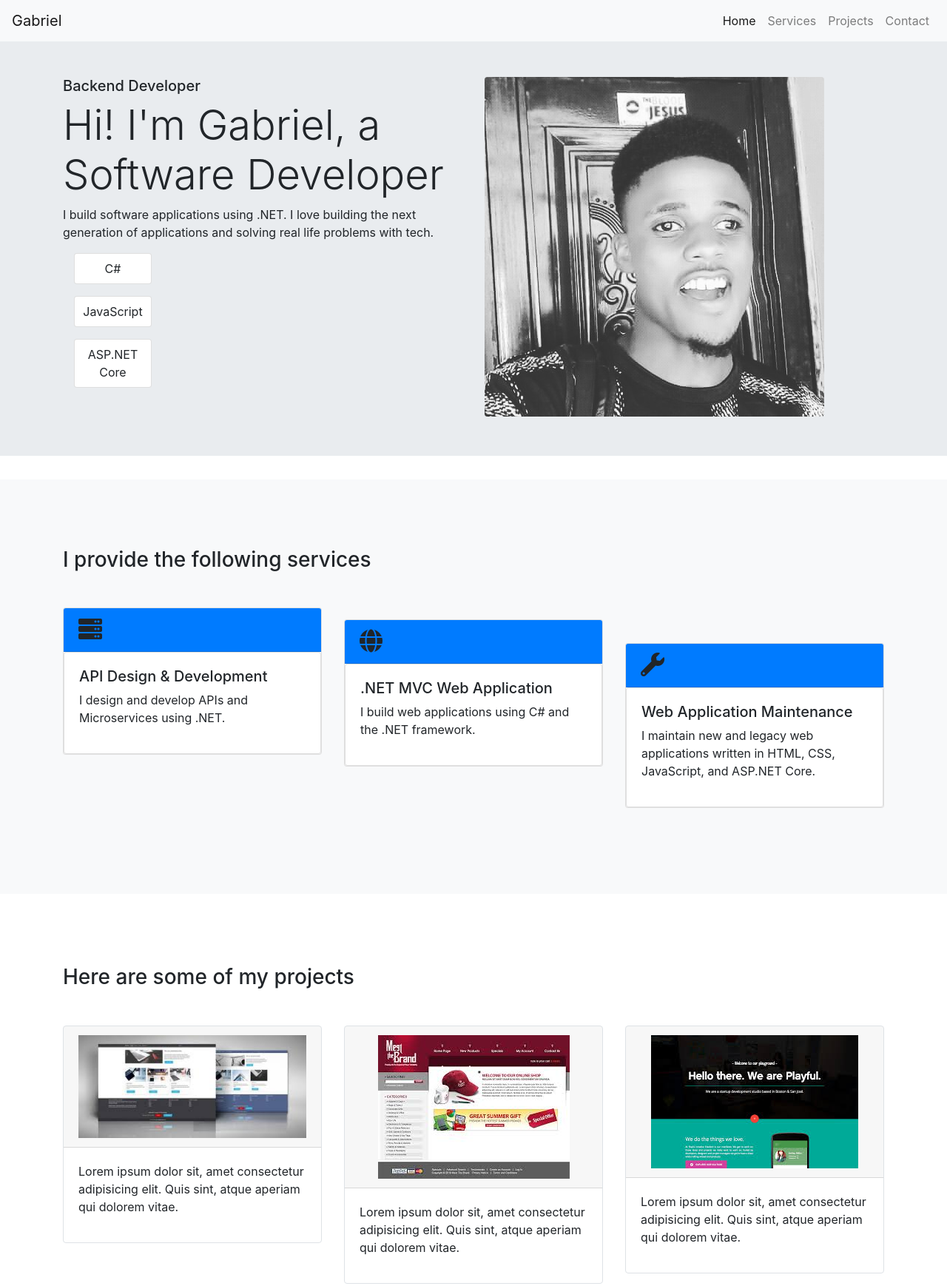
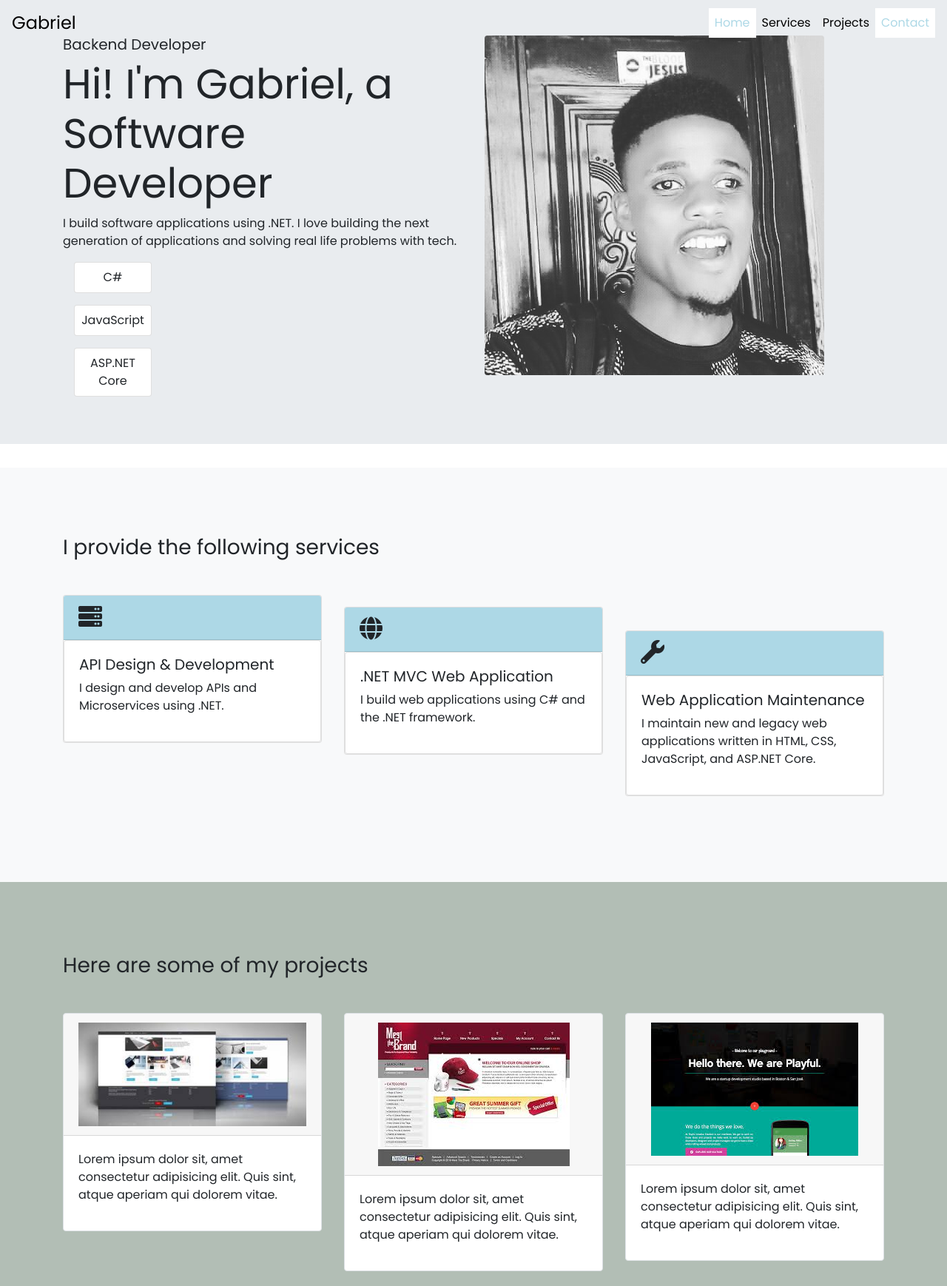
Before and after one commit to Iamkemical/Portfolio, a plain HTML site: page index.html in a window 1280 px wide. Shown: the top 1738 px of the page at 74% size. Drawn offline with nearby package versions, Linux system fonts and the light colour scheme.

Commit message:
Fix navbar bug and added CSS animation library

```diff
--- a/css/style.css
+++ b/css/style.css
@@ -12,6 +12,38 @@ body{
 
 .height {
     min-height: 70vh;
+}
+
+/* Navbar */
+.navbar {
+    background: transparent !important;
+    transition: 1.5s;
+}
+.navbar.scrolled {
+    background: #add8e6 !important;
+    transition: 1.5s;
+}
+.navbar-light .navbar-nav .active > .nav-link, .navbar-light .navbar-nav .nav-link.active, .navbar-light .navbar-nav .nav-link.show, .navbar-light .navbar-nav .show > .nav-link{
+    color: #add8e6;
+    background: #fff;
+}
+.navbar-light .navbar-nav .active>.nav-link:hover {
+    color:#000;
+}
+.navbar-light .navbar-nav .nav-link {
+    color: #000;
+}
+.navbar-light .navbar-nav .nav-link:hover,
+.navbar-light .navbar-nav .nav-link:focus{
+    color: #000;
+}
+.navbar-light .navbar-brand,
+.navbar-light .navbar-brand:hover,
+.navbar-light .navbar-brand:focus
+.navbar-light .navbar-brand:visited {
+    color: #000;
+    font-size: 1.5rem;
+    font-weight: 400;
 }
 
 /* Services */
@@ -46,9 +78,21 @@ div .footer-icon {
 .p-card:hover {
     cursor: pointer;
     transform: translateX(-50px);
-    background: #047aed;
+    background: #add8e6;
 }
 
 .p-card {
     transition: transform 1s ease-in-out;
 }
+
+.footer {
+    background: #add8e6;
+}
+
+.project-section {
+    background: #b2beb5;
+}
+
+.card-bg {
+    background: #add8e6;
+}
--- a/index.html
+++ b/index.html
@@ -6,8 +6,6 @@
     <title>Gabriel Isaac - Software Engineer</title>
     <!--google fonts-->
     <link href="https://fonts.googleapis.com/css2?family=Poppins:wght@400&display=swap" rel="stylesheet">
-    <!-- CSS -->
-    <link rel="stylesheet" href="css/style.css">
     <!-- Booststrap css -->
     <link rel="stylesheet" href="https://cdn.jsdelivr.net/npm/bootstrap@4.5.3/dist/css/bootstrap.min.css"
     integrity="sha384-TX8t27EcRE3e/ihU7zmQxVncDAy5uIKz4rEkgIXeMed4M0jlfIDPvg6uqKI2xXr2"
@@ -16,11 +14,15 @@
     <link rel="stylesheet" href="https://cdnjs.cloudflare.com/ajax/libs/font-awesome/5.15.1/css/all.min.css"
      integrity="sha512-+4zCK9k+qNFUR5X+cKL9EIR+ZOhtIloNl9GIKS57V1MyNsYpYcUrUeQc9vNfzsWfV28IaLL3i96P9sdNyeRssA=="
      crossorigin="anonymous" />
+     <!-- Animation css -->
+    <link rel="stylesheet" href="https://unpkg.com/aos@next/dist/aos.css" />
+    <!-- CSS -->
+    <link rel="stylesheet" href="css/style.css">
 </head>
-<body>
+<body data-spy="scroll" data-target=".navbar" data-offset="50">
     <!-- Navbar section -->
     <header>
-    <nav class="navbar navbar-expand-lg navbar-light bg-light">
+    <nav class="navbar navbar-expand-lg navbar-light bg-light fixed-top">
         <a class="navbar-brand" href="#">Gabriel</a>
         <button class="navbar-toggler" type="button" data-toggle="collapse" data-target="#navbarSupportedContent" aria-controls="navbarSupportedContent" aria-expanded="false" aria-label="Toggle navigation">
           <span class="navbar-toggler-icon"></span>
@@ -51,13 +53,13 @@
             <div class="container h100">
                 <div class="row">
                     <div class="col-lg-6 col-sm-12">
-                        <h5 class="display-6">Backend Developer</h5>
-                        <h2 class="display-4">Hi! I'm Gabriel, a Software Developer</h2>
-                        <p>I build software applications using .NET. I love
+                        <h5 data-aos="fade-up" data-aos-delay="0" data-aos-duration="1000" class="display-6">Backend Developer</h5>
+                        <h2 data-aos="fade-up" data-aos-delay="500" data-aos-duration="1000" class="display-4">Hi! I'm Gabriel, a Software Developer</h2>
+                        <p data-aos="fade-up" data-aos-delay="500" data-aos-duration="1000">I build software applications using .NET. I love
                             building the next generation of applications and solving
                             real life problems with tech.
                         </p>
-                        <div >
+                        <div data-aos="fade-up" data-aos-delay="500" data-aos-duration="1000">
                             <div class="col-lg-3 col-md-6 col-sm-6">
                                 <p class="card text-center rounded py-2 p-card">C#</p>
                             </div>
@@ -69,7 +71,7 @@
                             </div>
                         </div>
                     </div>
-                    <div class="col-lg-6 col-sm-12 mx-sm-auto mx-md-auto">
+                    <div data-aos="fade-up" data-aos-delay="500" data-aos-duration="1000" class="col-lg-6 col-sm-12 mx-sm-auto mx-md-auto">
                         <img class="img-fluid rounded" src="/images/IMG_20191228_013133_259.jpg" alt="Profile Picture">
                     </div>
                 </div>
@@ -79,11 +81,11 @@
     <!-- Services section -->
           <section class="height bg-light align-content-center py-5" id="services">
               <div class="container">
-                  <h3 class="display-5 mb-5">I provide the following services</h3>
+                  <h3 data-aos="fade-up" data-aos-delay="0" data-aos-duration="1000" class="display-5 mb-5">I provide the following services</h3>
                   <div class="row">
-                      <div class="col-sm-12 col-md-6 col-lg-4 ">
+                      <div class="col-sm-12 col-md-6 col-lg-4" data-aos="fade-up" data-aos-delay="500" data-aos-duration="1000">
                           <div class="card service-card">
-                              <div class="card-header bg-primary">
+                              <div class="card-header card-bg">
                                   <i class="fa fa-server fa-2x"></i>
                               </div>
                               <div class="card card-body">
@@ -95,9 +97,9 @@
                           </div>
                       </div>
 
-                      <div class="col-sm-12 col-md-6 col-lg-4 mb-2 mt-3">
+                      <div class="col-sm-12 col-md-6 col-lg-4 mb-2 mt-3" data-aos="fade-up" data-aos-delay="1000" data-aos-duration="1000">
                         <div class="card service-card">
-                            <div class="card-header bg-primary">
+                            <div class="card-header card-bg">
                                 <i class="fas fa-globe fa-2x"></i>
                             </div>
                             <div class="card card-body">
@@ -109,9 +111,9 @@
                         </div>
                     </div>
 
-                    <div class="col-sm-12 col-md-6 col-lg-4 mb-4 mt-5 mx-md-auto">
+                    <div data-aos="fade-up" data-aos-delay="1500" data-aos-duration="1000" class="col-sm-12 col-md-6 col-lg-4 mb-4 mt-5 mx-md-auto">
                         <div class="card service-card">
-                            <div class="card-header bg-primary">
+                            <div class="card-header card-bg">
                                 <i class="fa fa-wrench fa-2x"></i>
                             </div>
                             <div class="card card-body">
@@ -130,10 +132,10 @@
     <!-- Project section -->
     <section class="project-section height py-5" id="projects">
         <div class="container my-5">
-            <h3 class="display-5">Here are some of my projects</h3>
+            <h3 data-aos="fade-up" data-aos-delay="0" data-aos-duration="1000" class="display-5">Here are some of my projects</h3>
             <div class="row mt-5">
                 <div class="col-sm-12 col-md-6 col-lg-4 mb-3">
-                    <div class="card border">
+                    <div data-aos="fade-up" data-aos-delay="500" data-aos-duration="1000" class="card border">
                         <div class="card-header d-flex justify-content-center">
                             <img src="/images/project-imageOne.jpg" alt="ProjectOne" class="img-fluid align-content-center">
                         </div>
@@ -147,7 +149,7 @@
                 </div>
 
                 <div class="col-sm-12 col-md-6 col-lg-4 mb-3">
-                    <div class="card border">
+                    <div data-aos="fade-up" data-aos-delay="1000" data-aos-duration="1000" class="card border">
                         <div class="card-header d-flex justify-content-center">
                             <img src="/images/project-imageTwo.jpg" alt="ProjectTwo" class="img-fluid align-content-center">
                         </div>
@@ -161,7 +163,7 @@
                 </div>
 
                 <div class="col-sm-12 col-md-6 col-lg-4 mb-3 mx-md-auto">
-                    <div class="card border">
+                    <div data-aos="fade-up" data-aos-delay="1500" data-aos-duration="1000" class="card border">
                         <div class="card-header d-flex justify-content-center">
                             <img src="/images/project-imageThree.jpg" alt="ProjectThree" class="img-fluid align-content-center">
                         </div>
@@ -182,14 +184,14 @@
     <section class="contact-us py-5" id="contact">
             <div class="container">
                 <div class="row">
-                    <div class="col-lg-6 col-md-6 col-sm-12 my-5">
-                        <h4 class="display-5">Allow me build and
+                    <div data-aos="fade-up" data-aos-delay="0" data-aos-duration="1000" class="col-lg-6 col-md-6 col-sm-12 my-5">
+                        <h4  class="display-5">Allow me build and
                             maintain <br /> your web applications.
                         </h4>
                         <p>If you need a software engineer. I'm your plug.</p>
                     </div>
 
-                    <div class="col-lg-6 col-md-6 col-sm-12 my-5">
+                    <div data-aos="fade-up" data-aos-delay="500" data-aos-duration="1000" class="col-lg-6 col-md-6 col-sm-12 my-5">
                         <form>
                             <div class="form-group">
                                 <input type="text" placeholder="Your name / company" class="form-control py-4 border-0">
@@ -215,25 +217,39 @@
         <div class="container">
             <div class="row">
                 <div class="col-lg-6 col-md-6 col-sm-12">
-                    <h4 class="display-5">Lets get to know each other better.
+                    <h4 data-aos="fade-up" data-aos-delay="0" data-aos-duration="1000" class="display-5">Lets get to know each other better.
                         <br />Hit me on my social media handles.
                     </h4>
                 </div>
-                <div class="col-lg-6 col-md-6 col-sm-12 d-flex align-items-center flex-wrap">
+                <div data-aos="fade-up" data-aos-delay="500" data-aos-duration="1000" class="col-lg-6 col-md-6 col-sm-12 d-flex align-items-center flex-wrap">
                     <a href="#"><i class="fab fa-github fa-3x px-4 footer-icon"></i></a>
                     <a href="#"><i class="fab fa-facebook fa-3x px-4 footer-icon"></i></a>
                     <a href="#"><i class="fab fa-twitter fa-3x px-4 footer-icon"></i></a>
                     <a href="#"><i class="fa fa-envelope fa-3x px-4 footer-icon mx-auto"></i></a>
                 </div>
 
-                <p class="font-weight-light mx-auto pt-5">Copyright &copy; Gabriel Isaac 2021</p>
+                <p data-aos="fade-up" data-aos-delay="500" data-aos-duration="1000" class="font-weight-light mx-auto pt-5">Copyright &copy; Gabriel Isaac 2021</p>
             </div>
         </div>
      </footer>
     <!-- End of footer section -->
 
     <!-- Jquery section -->
-    <script src="https://code.jquery.com/jquery-3.5.1.slim.min.js" integrity="sha384-DfXdz2htPH0lsSSs5nCTpuj/zy4C+OGpamoFVy38MVBnE+IbbVYUew+OrCXaRkfj" crossorigin="anonymous"></script>
-    <script src="https://cdn.jsdelivr.net/npm/bootstrap@4.5.3/dist/js/bootstrap.bundle.min.js" integrity="sha384-ho+j7jyWK8fNQe+A12Hb8AhRq26LrZ/JpcUGGOn+Y7RsweNrtN/tE3MoK7ZeZDyx" crossorigin="anonymous"></script>
+    <script src="https://code.jquery.com/jquery-3.5.1.slim.min.js"
+    integrity="sha384-DfXdz2htPH0lsSSs5nCTpuj/zy4C+OGpamoFVy38MVBnE+IbbVYUew+OrCXaRkfj"
+    crossorigin="anonymous"></script>
+    <script src="https://cdn.jsdelivr.net/npm/bootstrap@4.5.3/dist/js/bootstrap.bundle.min.js"
+    integrity="sha384-ho+j7jyWK8fNQe+A12Hb8AhRq26LrZ/JpcUGGOn+Y7RsweNrtN/tE3MoK7ZeZDyx"
+    crossorigin="anonymous"></script>
+    <script src="https://unpkg.com/aos@next/dist/aos.js"></script>
+    <script>
+      AOS.init();
+    </script>
+    <script type="text/javascript">
+        $(document).scroll(function(){
+            $('.navbar').toggleClass('scrolled', $(this).
+            scrollTop() > $('.navbar').height());
+        });
+    </script>
 </body>
 </html>
```
